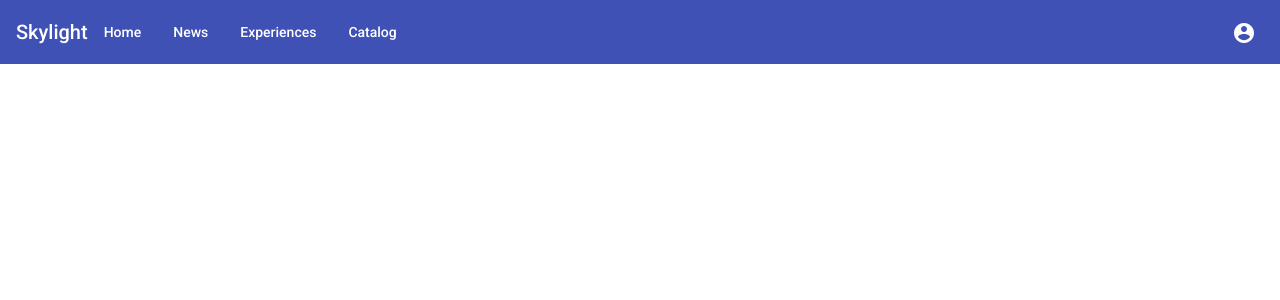
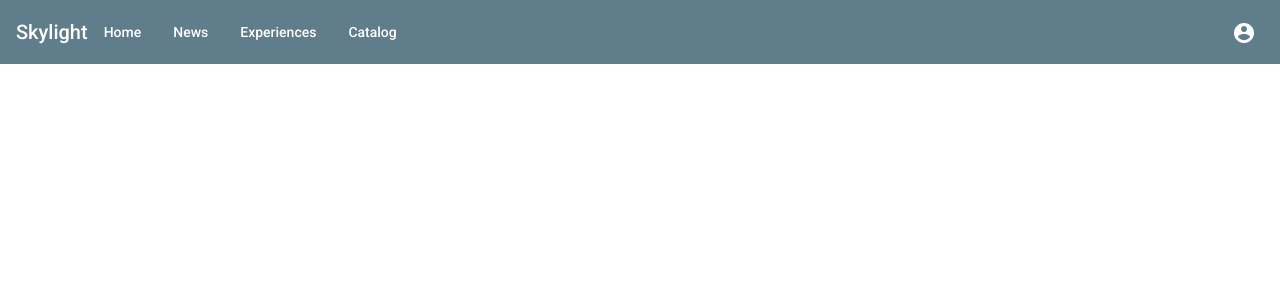
Before and after one commit to JTPenkalski/Skylight, an Angular app in the folder Skylight/Skylight-WebUI/: page / in a window 1280 px wide. Shown: the top 300 px of the page. Built offline with nearby package versions, Linux system fonts and the light colour scheme; no server answers.

Commit message:
Updated primary and accent themes to use a different preset Material theme.

```diff
--- a/Skylight/Skylight-WebUI/src/custom-theme.scss
+++ b/Skylight/Skylight-WebUI/src/custom-theme.scss
@@ -12,15 +12,15 @@
 // Define the palettes for your theme using the Material Design palettes available in palette.scss
 // (imported above). For each palette, you can optionally specify a default, lighter, and darker
 // hue. Available color palettes: https://material.io/design/color/
-$Skylight-WebUI-primary: mat.define-palette(mat.$indigo-palette);
-$Skylight-WebUI-accent: mat.define-palette(mat.$pink-palette, A200, A100, A400);
+$Skylight-WebUI-primary: mat.define-palette(mat.$blue-gray-palette);
+$Skylight-WebUI-accent: mat.define-palette(mat.$teal-palette, A200, A100, A400);
 
 // The warn palette is optional (defaults to red).
 $Skylight-WebUI-warn: mat.define-palette(mat.$red-palette);
 
 // Create the theme object. A theme consists of configurations for individual
 // theming systems such as "color" or "typography".
-$Skylight-WebUI-theme: mat.define-light-theme((
+$Skylight-WebUI-theme: mat.define-dark-theme((
   color: (
     primary: $Skylight-WebUI-primary,
     accent: $Skylight-WebUI-accent,
```
